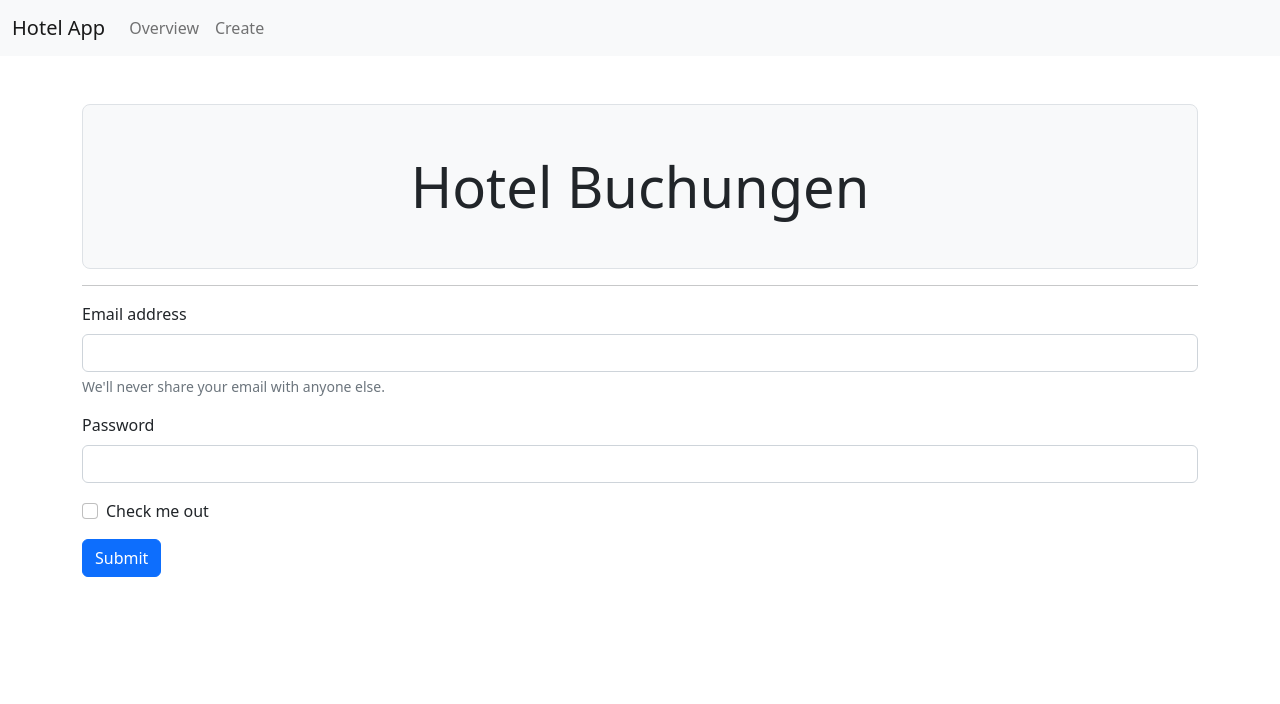
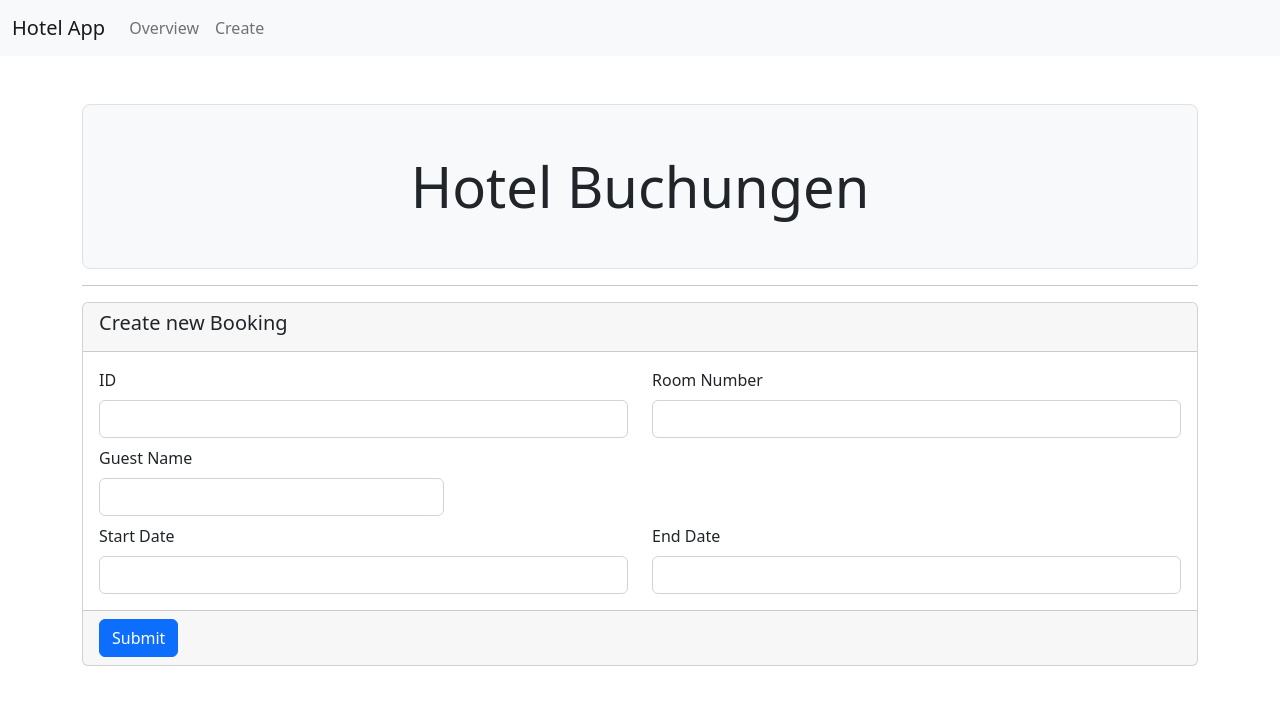
Before and after one commit to Semjasa83/angularcrash, an Angular app: page /createBooking in a window 1280 px wide. Shown: the top 704 px of the page. Built offline with nearby package versions, Linux system fonts and the light colour scheme.

Commit message:
form prototype finished

```diff
--- a/src/app/create-booking/create-booking.component.html
+++ b/src/app/create-booking/create-booking.component.html
@@ -1,16 +1,48 @@
-<form>
-    <div class="mb-3">
-        <label for="exampleInputEmail1" class="form-label">Email address</label>
-        <input type="email" class="form-control" id="exampleInputEmail1" aria-describedby="emailHelp">
-        <div id="emailHelp" class="form-text">We'll never share your email with anyone else.</div>
-    </div>
-    <div class="mb-3">
-        <label for="exampleInputPassword1" class="form-label">Password</label>
-        <input type="password" class="form-control" id="exampleInputPassword1">
-    </div>
-    <div class="mb-3 form-check">
-        <input type="checkbox" class="form-check-input" id="exampleCheck1">
-        <label class="form-check-label" for="exampleCheck1">Check me out</label>
-    </div>
-    <button type="submit" class="btn btn-primary">Submit</button>
-</form>
+<div class="card">
+
+  <div class="card-header">
+    <h5>Create new Booking</h5>
+  </div>
+
+  <div class="card-body">
+    <form>
+      <div class="row mb-2">
+        <div class="col">
+          <!--id-->
+          <label class="form-label">ID</label>
+          <input class="form-control" />
+        </div>
+        <div class="col">
+          <!--roomnumber-->
+          <label class="form-label">Room Number</label>
+          <input class="form-control" />
+        </div>
+      </div>
+
+      <div class="row mb-2">
+        <div class="col-4">
+          <!--name-->
+          <label class="form-label">Guest Name</label>
+          <input class="form-control" />
+        </div>
+      </div>
+
+      <div class="row">
+        <div class="col">
+          <!--startdate-->
+          <label class="form-label">Start Date</label>
+          <input class="form-control" />
+        </div>
+        <div class="col">
+          <!--enddate-->
+          <label class="form-label">End Date</label>
+          <input class="form-control" />
+        </div>
+      </div>
+    </form>
+  </div>
+
+  <div class="card-footer">
+    <button class="btn btn-primary">Submit</button>
+  </div>
+</div>
```
